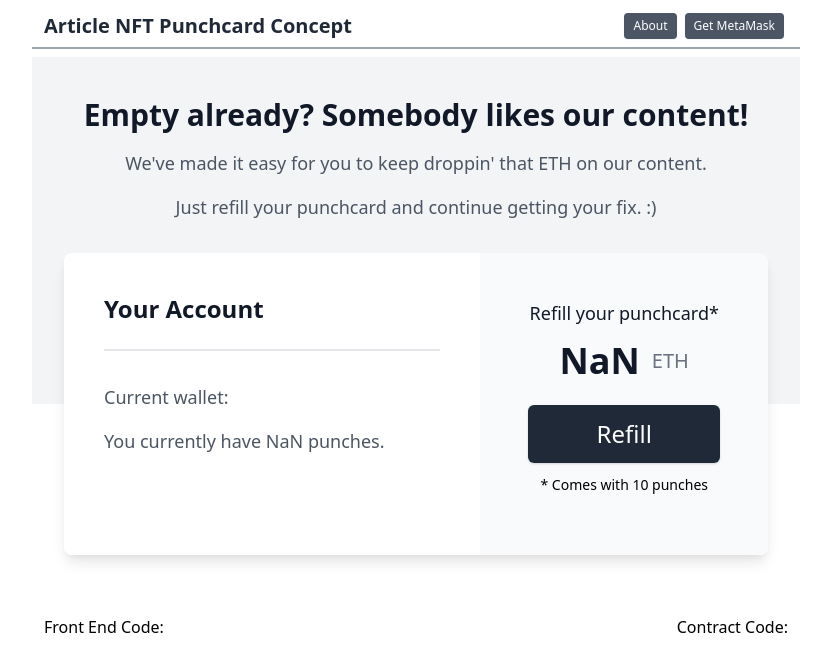
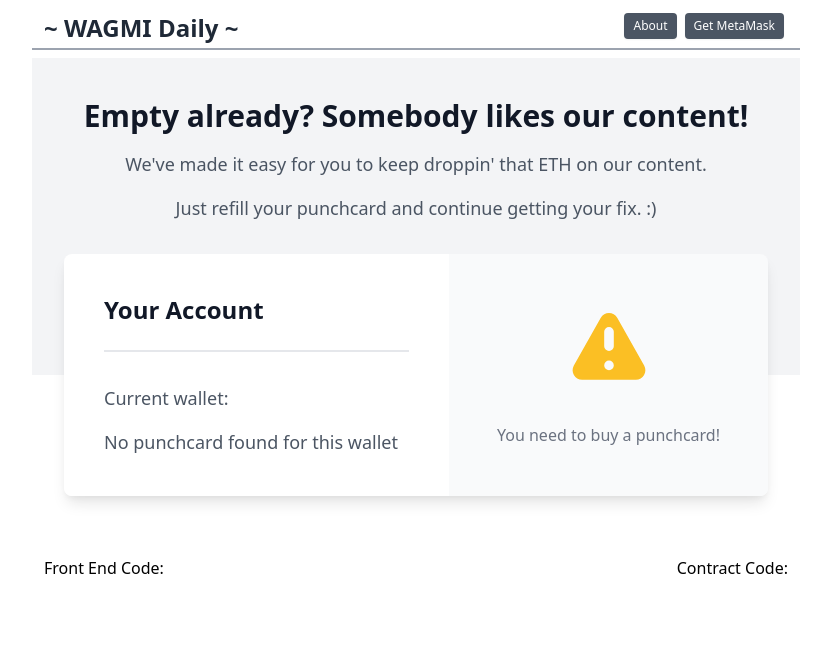
Before and after one commit to joselvelez/article_nft_punchcard, a React (Create React App) app: page /refill in a window 1280 px wide. Shown: the top 672 px of the page, without its empty margins (224-1055 px from the left). Built offline with nearby package versions, Linux system fonts and the light colour scheme.

Commit message:
refill components complete

```diff
--- a/src/components/Navbar.js
+++ b/src/components/Navbar.js
@@ -10,7 +10,7 @@ export const Navbar = () => {
     return (
         <div className="flex flex-row justify-between pt-3 px-3 pb-1">
             <div>
-                <a href="/" className="font-bold sm:text-sm md:text-xl text-gray-800">Article NFT Punchcard Concept</a>
+                <a href="/" className="font-bold sm:text-sm md:text-lg lg:text-2xl text-gray-800">~ WAGMI Daily ~</a>
             </div>
             <div>
                 <button
--- /dev/null
+++ b/src/components/NeedPunchcard.js
@@ -0,0 +1,10 @@
+import { ExclamationIcon } from '@heroicons/react/solid';
+
+export const NeedPunchcard = () => {
+    return (
+        <div className="flex flex-col items-center">
+            <ExclamationIcon className="h-24 w-24 text-yellow-400" aria-hidden="true" />
+            <p className="mt-6 text-base text-gray-500">You need to buy a punchcard!</p>
+        </div>
+    )
+}
--- a/src/components/PunchcardRefill.js
+++ b/src/components/PunchcardRefill.js
@@ -1,13 +1,16 @@
-import { useContext, useEffect, useState } from "react"
-import { fetchTokenId, getBalance, getCurrentPrice, refillPunchcard } from "../contracts/contractAPI";
+import { useContext, useEffect, useState } from "react";
+import { fetchTokenId, getBalance, getCurrentPrice } from "../contracts/contractAPI";
 import { WalletContext } from "../context/WalletContext";
-import { defaultPunchcardAmount } from "../constants/contractConstants";
+import { PunchcardRefillBtn } from "./PunchcardRefillBtn";
+import { checkForPunchcard } from "../contracts/contractAPI";
+import { NeedPunchcard } from "./NeedPunchcard";
 
 export const PunchcardRefill = () => {
     const walletContext = useContext(WalletContext);
     const [currentBalance, setCurrentBalance] = useState(null);
     const [currentPrice, setCurrentPrice] = useState(null);
     const [tokenId, setTokenId] = useState(null);
+    const [hasPunchcard, setHasPunchcard] = useState(null);
 
     useEffect(() => {
         let mounted = true;
@@ -22,9 +25,19 @@ export const PunchcardRefill = () => {
     }, [tokenId]);
 
     useEffect(() => {
-        loadTokenId(walletContext.state.currentAccount);
-        loadCurrentPrice();
+      checkPunchcard(walletContext.state.currentAccount);
+      loadTokenId(walletContext.state.currentAccount);
+      loadCurrentPrice();
     }, [walletContext.state.currentAccount]);
+
+    const checkPunchcard = async (_address) => {
+      try {
+          const _result = await checkForPunchcard(_address);
+          setHasPunchcard(_result);
+      } catch (e) {
+          console.log("Unable to get balance");
+      }
+  }
 
     const loadCurrentPrice = async () => {
         const _currentPrice = await getCurrentPrice();
@@ -68,27 +81,14 @@ export const PunchcardRefill = () => {
                     <div className="flex-1 border-t-2 pb-4 border-gray-200" /></div>
                     <p className="mt-4 text-lg text-gray-600">Current wallet:</p>
                     <p className="text-lg text-gray-600">{walletContext.state.currentShortAccount}</p>
-                    <p className="mt-4 text-lg text-gray-600">You currently have {currentBalance} punches.</p>
+                    {hasPunchcard ?
+                      <p className="mt-4 text-lg text-gray-600">You currently have {currentBalance} punches.</p> :
+                      <p className="mt-4 text-lg text-gray-600">No punchcard found for this wallet</p>
+                    }
                 </div>
               </div>
               <div className="py-8 px-6 text-center bg-gray-50 lg:flex-shrink-0 lg:flex lg:flex-col lg:justify-center lg:p-12">
-                <p className="text-lg leading-6 font-medium text-gray-900">Refill your punchcard*</p>
-                <div className="mt-4 flex items-center justify-center text-4xl font-extrabold text-gray-900">
-                    <span>{currentPrice / 1e18}</span>
-                    <span className="ml-3 text-xl font-medium text-gray-500">ETH</span>
-                </div>
-                <div className="mt-6">
-                    <div className="rounded-md shadow">
-                    <button
-                        onClick={() => refillPunchcard(defaultPunchcardAmount, currentPrice, tokenId)}
-                        className="flex items-center justify-center w-full px-4 py-3 border border-transparent text-2xl
-                        font-medium rounded-md text-white bg-gray-800 hover:bg-gray-900"
-                    >
-                        Refill
-                    </button>
-                    </div>
-                </div>
-                <p className="text-sm p-3">* Comes with {defaultPunchcardAmount} punches</p>
+                {hasPunchcard ? <PunchcardRefillBtn currentPrice={currentPrice} tokenId={tokenId} /> : <NeedPunchcard />}
               </div>
             </div>
           </div>
--- /dev/null
+++ b/src/components/PunchcardRefillBtn.js
@@ -0,0 +1,27 @@
+import { defaultPunchcardAmount } from "../constants/contractConstants";
+import { refillPunchcard } from "../contracts/contractAPI";
+
+export const PunchcardRefillBtn = ({ currentPrice, tokenId }) => {
+
+    return (
+        <>
+            <p className="text-lg leading-6 font-medium text-gray-900">Refill your punchcard*</p>
+            <div className="mt-4 flex items-center justify-center text-4xl font-extrabold text-gray-900">
+                <span>{currentPrice / 1e18}</span>
+                <span className="ml-3 text-xl font-medium text-gray-500">ETH</span>
+            </div>
+            <div className="mt-6">
+                <div className="rounded-md shadow">
+                <button
+                    onClick={() => refillPunchcard(defaultPunchcardAmount, currentPrice, tokenId)}
+                    className="flex items-center justify-center w-full px-4 py-3 border border-transparent text-2xl
+                    font-medium rounded-md text-white bg-gray-800 hover:bg-gray-900"
+                >
+                    Refill
+                </button>
+                </div>
+            </div>
+            <p className="text-sm p-3">* Comes with {defaultPunchcardAmount} punches</p>
+        </>
+    )
+}
--- a/src/constants/contractConstants.js
+++ b/src/constants/contractConstants.js
@@ -1,5 +1,5 @@
 import abi from '../contracts/ArticlePunchcard.json';
-export const contractAddress = '0xa513E6E4b8f2a923D98304ec87F64353C4D5C853'
+export const contractAddress = '0x2279B7A0a67DB372996a5FaB50D91eAA73d2eBe6'
 export const contractABI = abi.abi;
 
 export function shortenAddress(address) {
```
Also changed, not shown: src/contracts/ArticlePunchcard.json.
